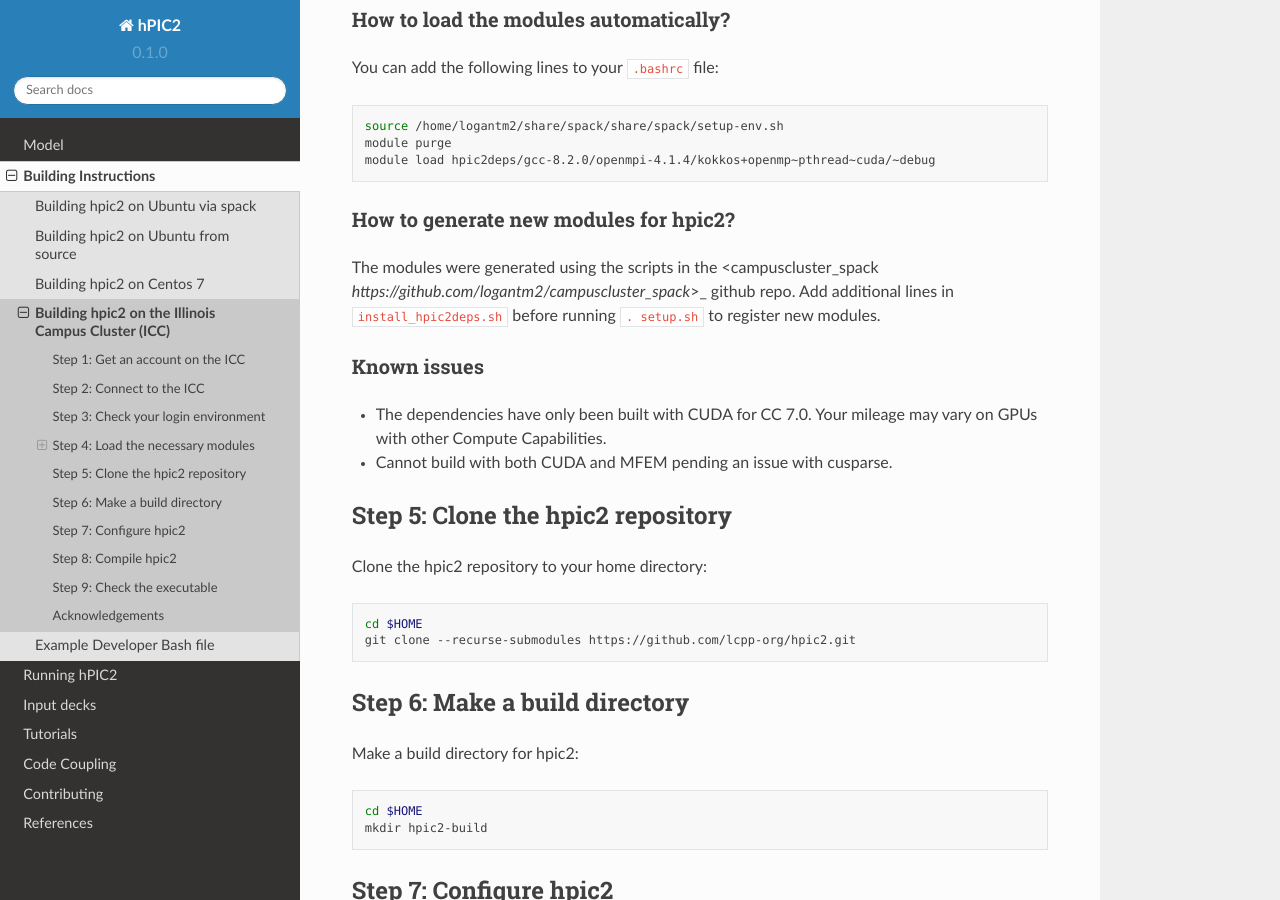
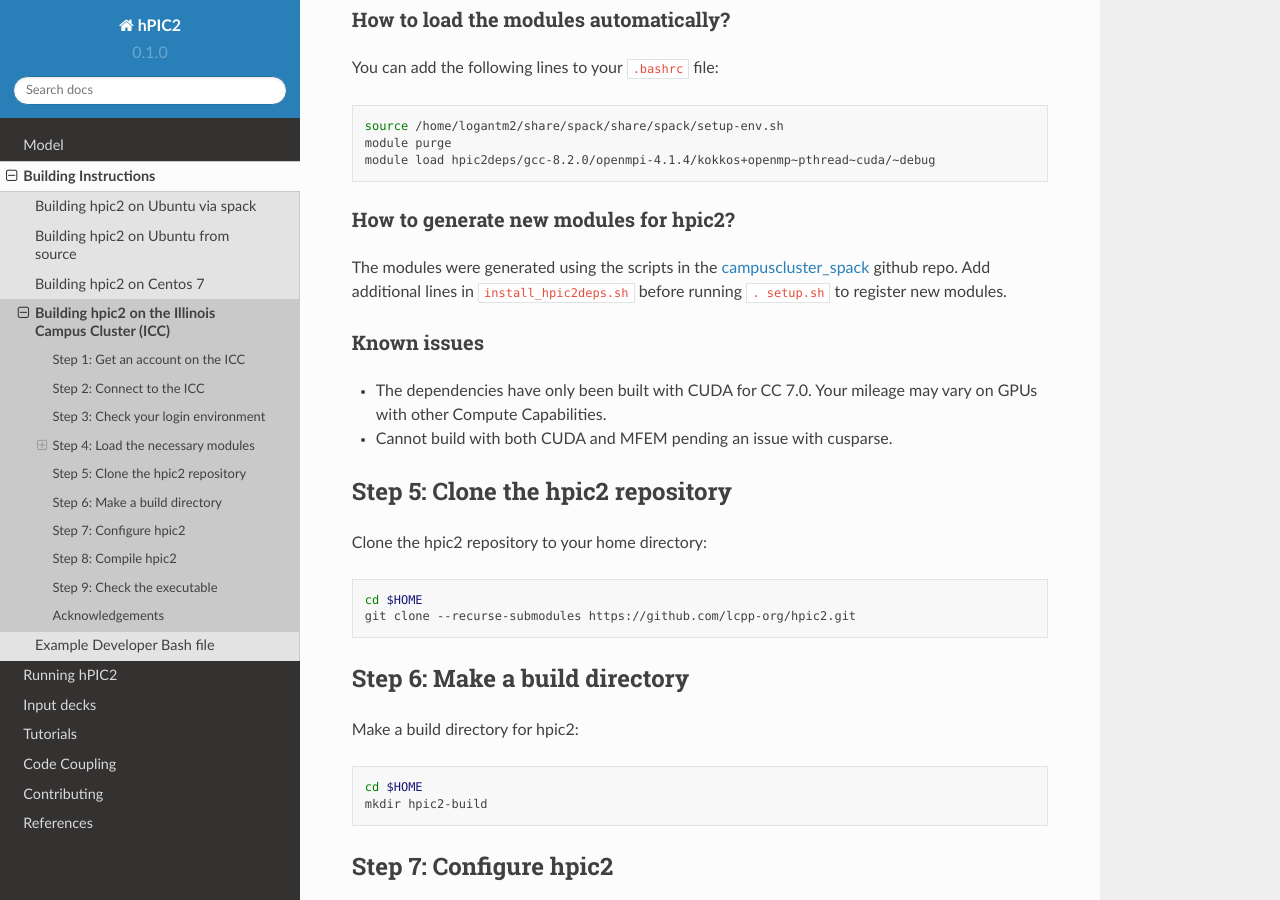
Before and after one commit to lcpp-org/hpic2doc, a Sphinx documentation site: the page built from docs/source/build_on_ICC.rst, in a window 1280 px wide and 900 px high, scrolled down 2666 px. Built offline with Sphinx 7.4.7 and the Read the Docs theme 2.0.0, drawn with Linux system fonts in a browser that asks for light colours.

Commit message:
Fix hyperlink

```diff
--- a/docs/source/build_on_ICC.rst
+++ b/docs/source/build_on_ICC.rst
@@ -153,7 +153,7 @@
 ^^^^^^^^^^^^^^^^^^^^^^^^^^^^^^^^^^^^^^
 
 The modules were generated using the scripts in the
-<campuscluster_spack `https://github.com/logantm2/campuscluster_spack`>_
+`campuscluster_spack <https://github.com/logantm2/campuscluster_spack>`_
 github repo.
 Add additional lines in ``install_hpic2deps.sh``
 before running ``. setup.sh`` to register new modules.
```
